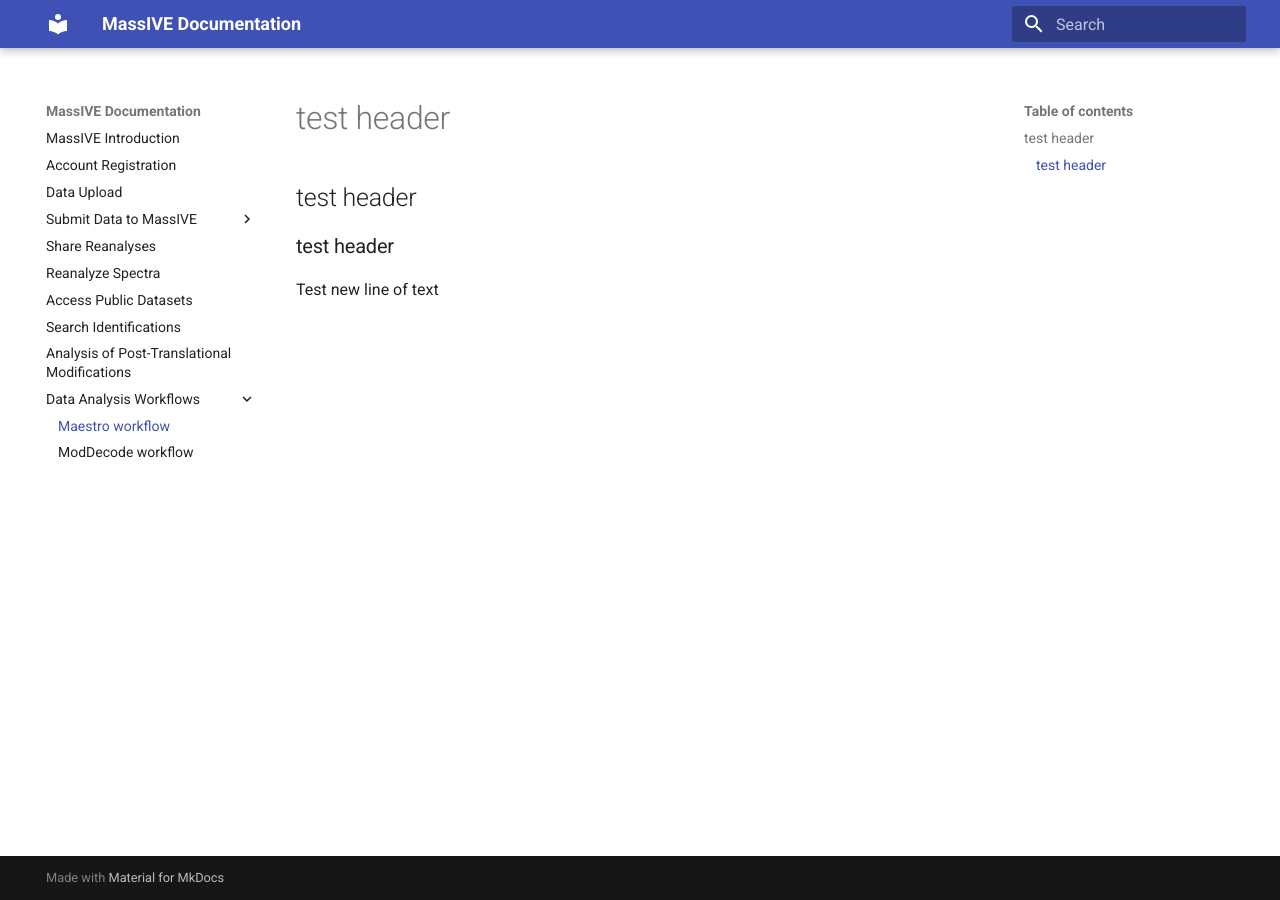
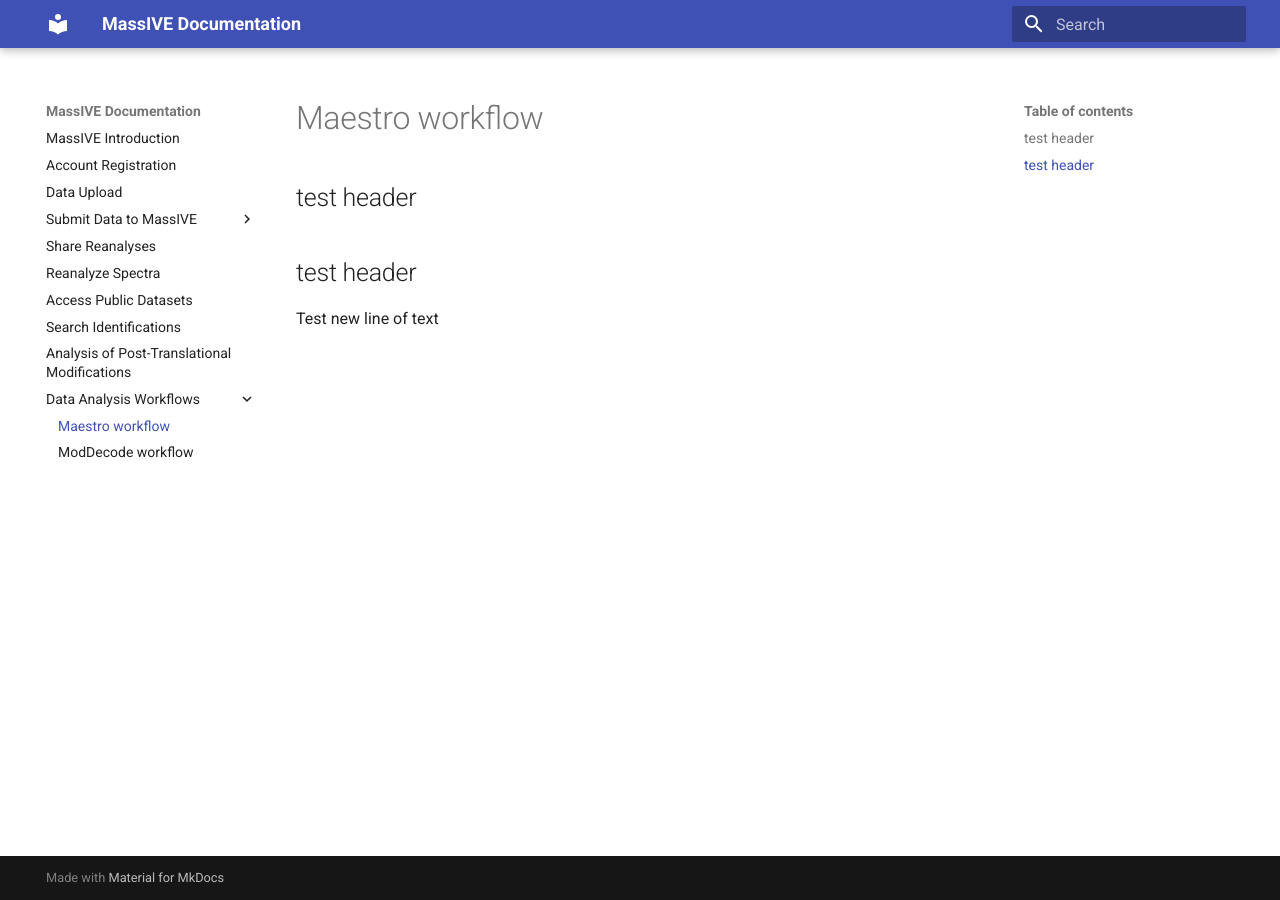
Before and after one commit to CCMS-UCSD/MassIVEDocumentation, an MkDocs documentation site: the page built from docs/workflows/maestro.md, in a window 1280 px wide. Built offline with MkDocs 1.6.1 and Material for MkDocs 9.7.7, drawn with Linux system fonts in a browser that asks for light colours.

Commit message:
Update maestro.md

```diff
--- a/docs/workflows/maestro.md
+++ b/docs/workflows/maestro.md
@@ -1,5 +1,6 @@
-# test header
+# Maestro workflow
+
 ## test header
-### test header
+## test header
 
 Test new line of text
```
